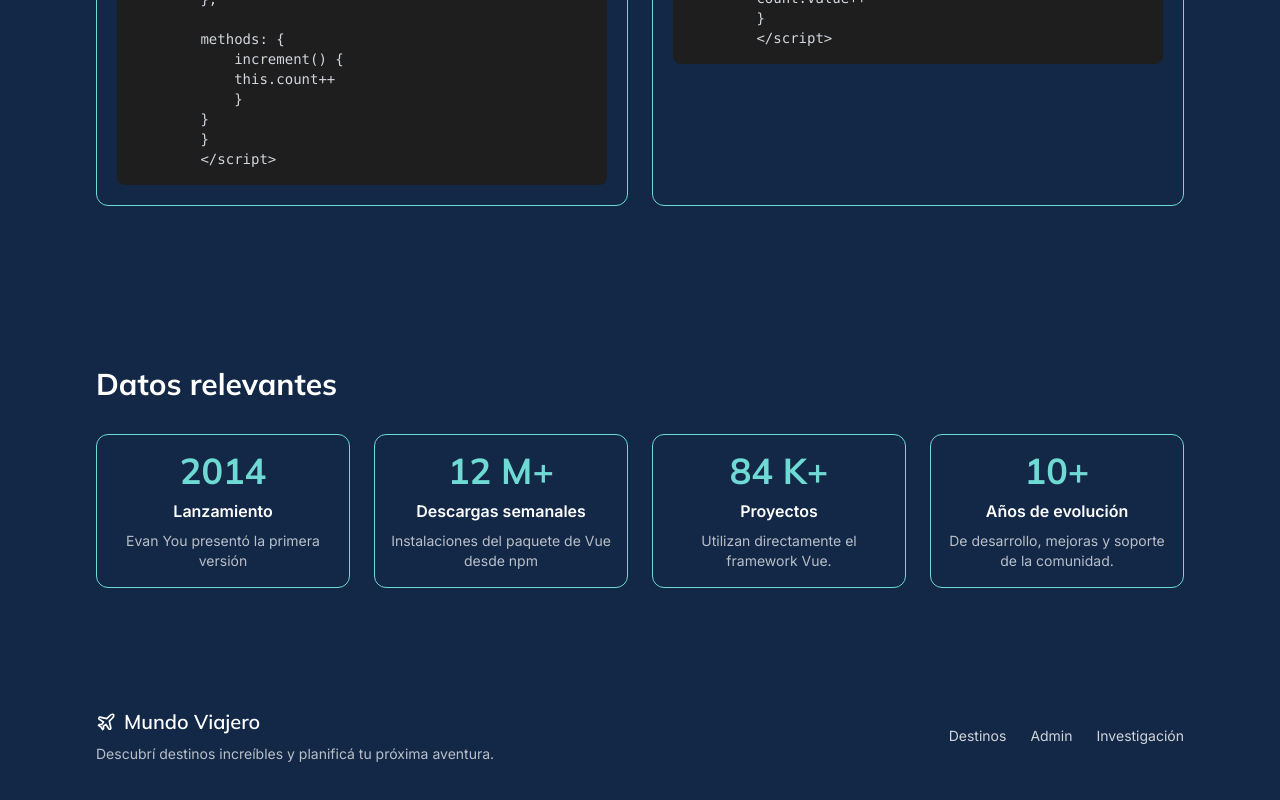
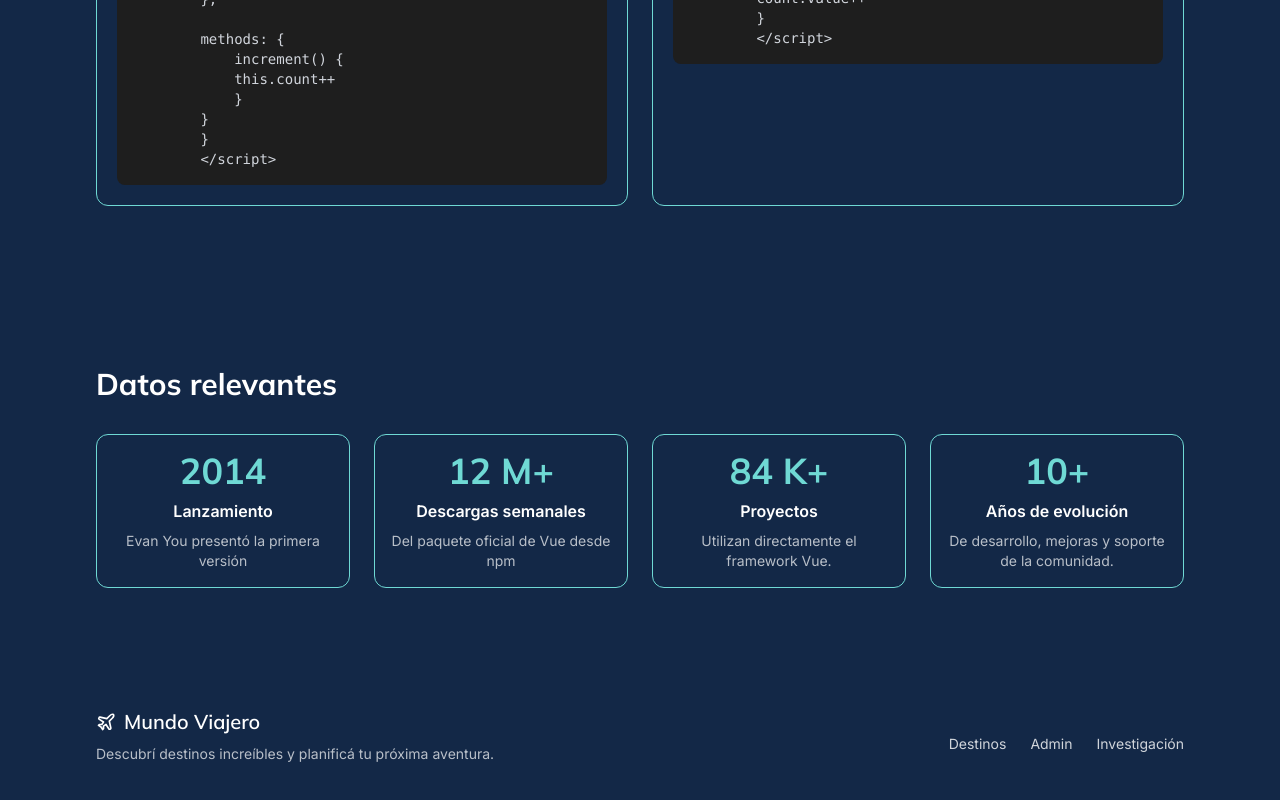
Before and after one commit to camizalcman/final-programacion2, a Vue app: page /research in a window 1280 px wide. Shown: the part 2956-3756 px from the top of the page. Built offline with nearby package versions, Linux system fonts and the light colour scheme.

Commit message:
detalles visuales en footer y en research view

```diff
--- a/src/components/Footer.vue
+++ b/src/components/Footer.vue
@@ -15,7 +15,7 @@ import { Plane } from 'lucide-vue-next'
         </p>
       </div>
 
-      <ul class="flex gap-6 text-sm text-white/80">
+      <ul class="flex gap-6 text-sm text-white/80 mt-4">
         <li><RouterLink to="/" class="hover:text-white transition-colors">Destinos</RouterLink></li>
         <li><RouterLink to="/admin" class="hover:text-white transition-colors">Admin</RouterLink></li>
         <li><RouterLink to="/research" class="hover:text-white transition-colors">Investigación</RouterLink></li>
--- a/src/components/Info.vue
+++ b/src/components/Info.vue
@@ -1,4 +1,5 @@
 <script setup lang="ts">
+
 </script>
 <template>
   <div class="gap-10 lg:gap-6 px-6 md:px-12 lg:px-24 py-20">
@@ -13,26 +14,26 @@
     >
 
       <div class="border border-primary rounded-xl p-4 text-center transition-all duration-300 hover:-translate-y-1 hover:border-primary hover:bg-white/5 hover:shadow-lg hover:shadow-primary/20">
-        <p class="text-3xl md:text-4xl font-bold text-primary mb-2 font-heading">
-          2014
-        </p>
+        <p class="text-3xl md:text-4xl font-bold text-primary mb-2 font-heading">2014</p>
+
         <h4 class="text-white font-semibold mb-2">
           Lanzamiento
         </h4>
+
         <p class="text-white/70 text-sm">
           Evan You presentó la primera versión
         </p>
       </div>
 
       <div class="border border-primary rounded-xl p-4 text-center transition-all duration-300 hover:-translate-y-1 hover:border-primary hover:bg-white/5 hover:shadow-lg hover:shadow-primary/20">
-        <p class="text-3xl md:text-4xl font-bold text-primary mb-2 font-heading">
-          12 M+
-        </p>
+        <p class="text-3xl md:text-4xl font-bold text-primary mb-2 font-heading">12 M+</p>
+
         <h4 class="text-white font-semibold mb-2">
           Descargas semanales
         </h4>
+
         <p class="text-white/70 text-sm">
-          Instalaciones del paquete de Vue desde npm
+          Del paquete oficial de Vue desde npm
         </p>
       </div>
 
--- a/src/components/ResearchIntro.vue
+++ b/src/components/ResearchIntro.vue
@@ -1,4 +1,9 @@
 <script setup lang="ts">
+const scrollToInfo = () => {
+  document.getElementById('info')?.scrollIntoView({
+    behavior: 'smooth'
+  })
+}
 </script>
 
 <template>
@@ -19,7 +24,7 @@
         Proporciona un modelo de programación declarativo basado en componentes que permite
         desarrollar de forma eficiente.
       </h4>
-      <button class="cursor-pointer mt-8 rounded-full bg-primary px-8 py-3 font-medium text-accent transition hover:bg-primary-dark">Conocer más</button>
+      <button @click="scrollToInfo" class="cursor-pointer mt-8 rounded-full bg-primary px-8 py-3 font-medium text-accent transition hover:bg-primary-dark">Conocer más</button>
 
     </div>
 
--- a/src/views/ResearchView.vue
+++ b/src/views/ResearchView.vue
@@ -10,7 +10,7 @@ import Vs from '@/components/Vs.vue';
 <template>
   <div class="bg-accent min-h-screen">
     <ResearchIntro />
-    <Features />
+    <Features id="info" />
     <Sfc />
     <Vs />
     <Info />
```
